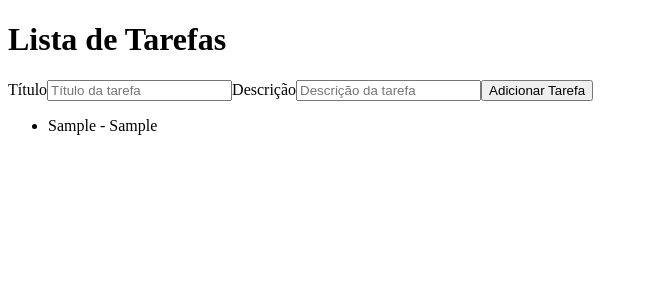
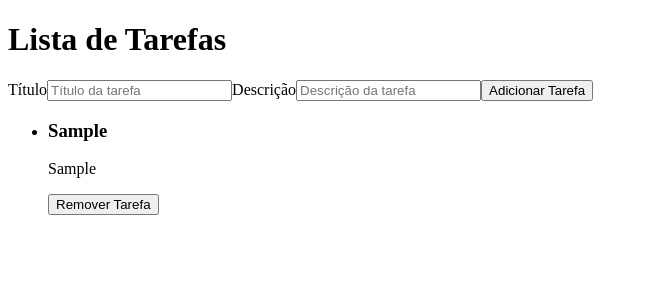
Before and after one commit to Vinnizius1/lista_de_tarefas, a React (Vite) app: page / in a window 1280 px wide. Both pictures are taken after typing "Sample", "Sample" into the empty fields and a click on the button "Adicionar Tarefa". Shown: the top 300 px of the page, without its empty margins (0-648 px from the left). Built offline with nearby package versions, Linux system fonts and the light colour scheme.

Commit message:
Utilização do filter e destructuring

```diff
--- a/src/App.jsx
+++ b/src/App.jsx
@@ -19,7 +19,7 @@ function App() {
     }
   }
 
-  //
+  // Função para adicionar uma nova tarefa
   const adicionarTarefa = () => {
     // Criar uma nova tarefa
     const tarefa = new Tarefa(titulo, descricao);
@@ -30,6 +30,15 @@ function App() {
     setDescricao("");
   };
 
+  // Função para remover tarefa
+  const removerTarefa = id => {
+    // Remover a tarefa
+    const tarefasFiltradas = tarefas.filter(tarefa => tarefa.id !== id);
+    // Atualizar o estado de tarefas
+    setTarefas(tarefasFiltradas);
+  };
+
+  // Função para renderizar a lista de tarefas
   return (
     <>
       <h1>Lista de Tarefas</h1>
@@ -54,11 +63,14 @@ function App() {
 
       <button onClick={adicionarTarefa}>Adicionar Tarefa</button>
 
-      {/*  */}
+      {/* Função map para renderizar cada tarefa */}
       <ul>
-        {tarefas.map(tarefa => (
-          <li key={tarefa.id}>
-            {tarefa.titulo} - {tarefa.descricao}
+        {/* Destructuring para pegar as propriedades da tarefa */}
+        {tarefas.map(({ id, titulo, descricao }) => (
+          <li key={id}>
+            <h3>{titulo}</h3>
+            <p>{descricao}</p>
+            <button onClick={() => removerTarefa(id)}>Remover Tarefa</button>
           </li>
         ))}
       </ul>
```
